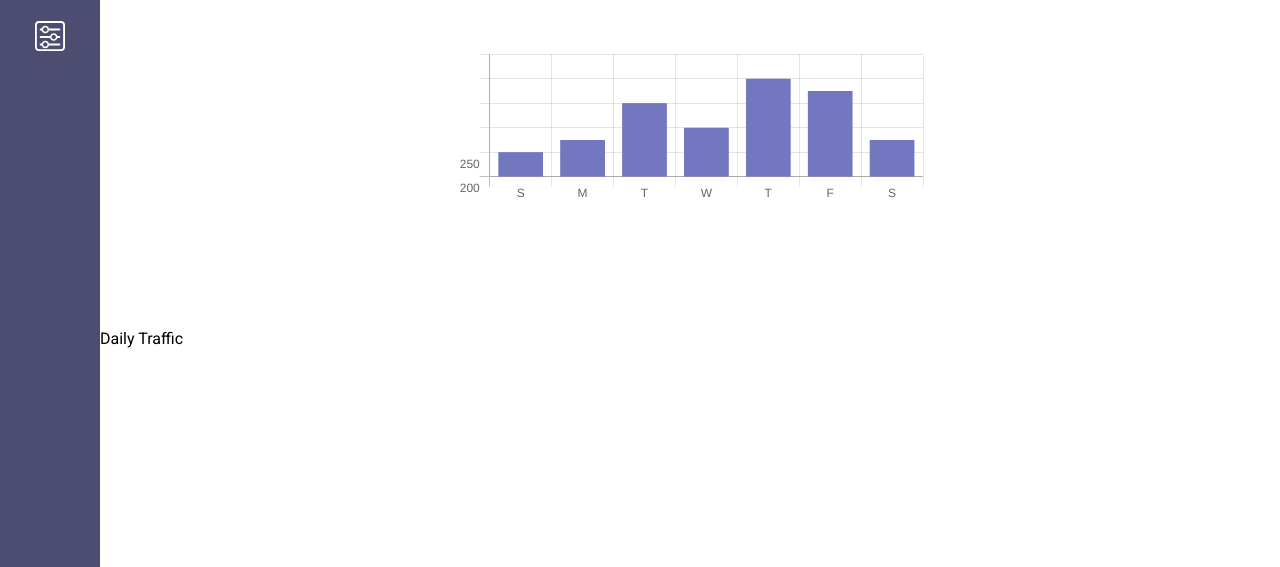
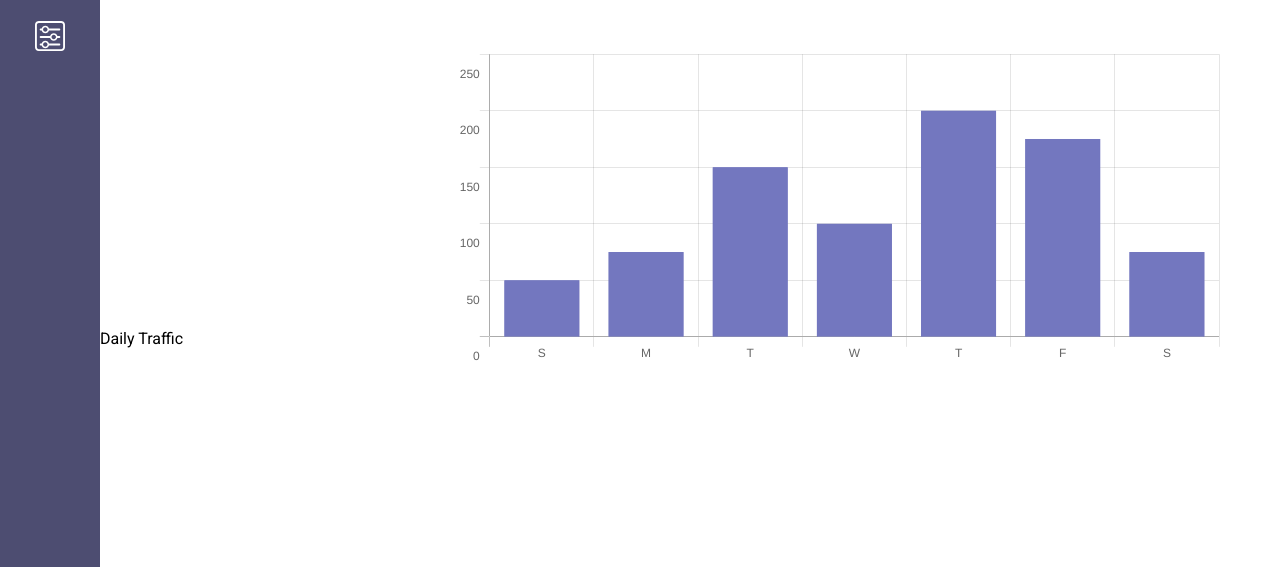
Before and after one commit to chamberino/project_7_web_app_dashboard, a plain HTML site: page index.html in a window 1280 px wide. Shown: the part 233-800 px from the top of the page. Drawn offline with nearby package versions, Linux system fonts and the light colour scheme.

Commit message:
setting up layout

```diff
--- a/app.js
+++ b/app.js
@@ -37,7 +37,7 @@ var myChart = new Chart(ctx, {
         scales: {
             yAxes: [{
                 ticks: {
-                    labelOffset: 110,
+                    labelOffset: 20,
                     max: 250,
                     min: 0,
                     stepSize: 50
--- a/css/styles.css
+++ b/css/styles.css
@@ -213,6 +213,14 @@ input {
   margin: auto;
 }
 
+.traffic-container {
+  display: block;
+  position: relative;
+  margin: auto;
+  height: 40vh;
+  width: 60vw;
+}
+
 .social-stats {
   display: flex;
   align-items: center;
@@ -267,11 +275,6 @@ footer {
   background-color: #33cacb;
 }
 
-.traffic-container {
-  display: block;
-  max-width:800px;
-  max-height:200px;
-}
 
 /* Media Queries */
 
--- a/index.html
+++ b/index.html
@@ -30,9 +30,9 @@
         <div class="search"><input id="search" type="text" name="image_search" placeholder="Search"></div>
 
         <div class="traffic">
-          <!-- <div="traffic-container"> -->
+          <div class="traffic-container">
             <canvas id="myChart" width="1000" height="250"></canvas>
-          <!-- </div> -->
+          </div>
         </div>
 
         <div class="daily-traffic">Daily Traffic</div>
```
